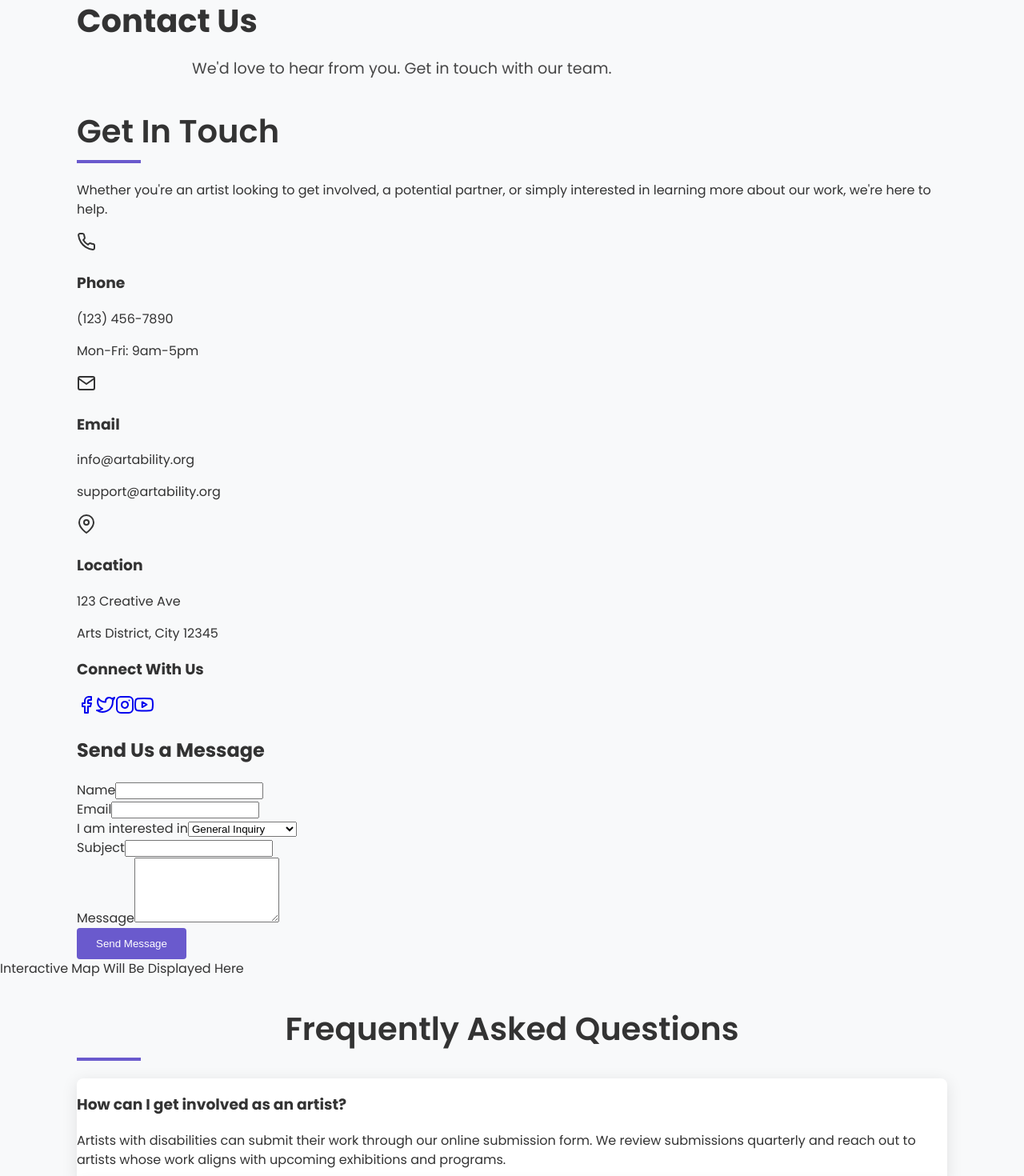
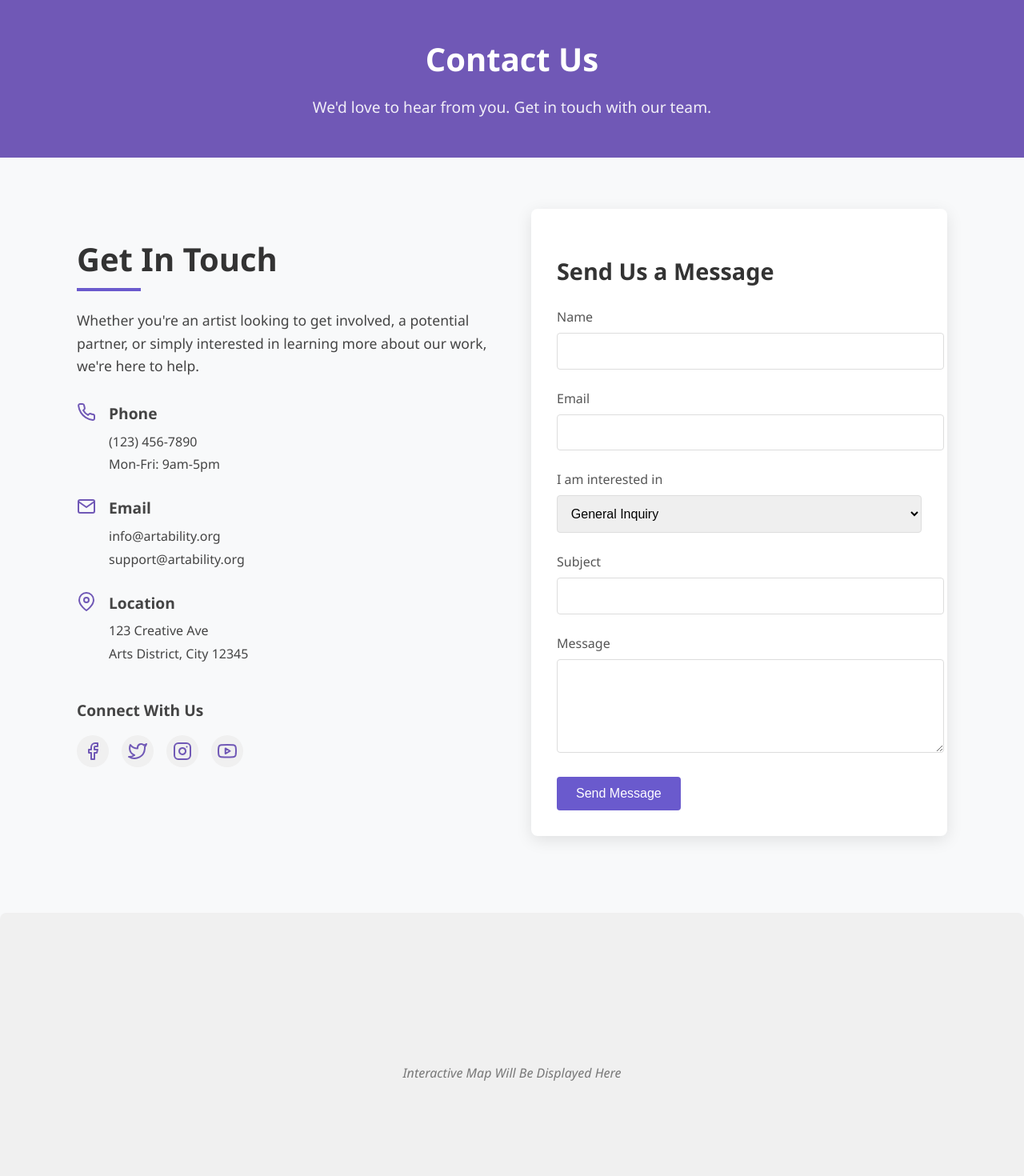
Before and after one commit to Bonaeineza31/Identity, a React (Vite) app in the folder identity/: page /contact in a window 1280 px wide. Shown: the part 80-1550 px from the top of the page at 80% size. Built offline with nearby package versions, Linux system fonts and the light colour scheme.

Commit message:
added the css of contact

```diff
--- a/identity/styles/contact.css
+++ b/identity/styles/contact.css
@@ -0,0 +1,285 @@
+/* Contact.css */
+
+/* Hero Section */
+.contact-page {
+    font-family: 'Segoe UI', Tahoma, Geneva, Verdana, sans-serif;
+    color: #333;
+  }
+
+  .contact-hero {
+    background-color: #7058b6;
+    color: white;
+    padding: 3rem 0;
+    text-align: center;
+  }
+
+  .page-title {
+    font-size: 2.5rem;
+    margin-bottom: 1rem;
+    font-weight: 700;
+  }
+
+  .page-subtitle {
+    font-size: 1.2rem;
+    max-width: 800px;
+    margin: 0 auto;
+    opacity: 0.9;
+  }
+
+  .container {
+    width: 90%;
+    max-width: 1200px;
+    margin: 0 auto;
+    padding: 0 1rem;
+  }
+
+  /* Contact Content */
+  .contact-content {
+    padding: 4rem 0;
+  }
+
+  .contact-grid {
+    display: grid;
+    grid-template-columns: 1fr 1fr;
+    gap: 3rem;
+  }
+
+  .section-heading {
+    font-size: 1.8rem;
+    color: #333;
+    margin-bottom: 1.5rem;
+    font-weight: 600;
+  }
+
+  .text-center {
+    text-align: center;
+  }
+
+  /* Contact Info */
+  .contact-info {
+    color: #444;
+  }
+
+  .contact-info p {
+    margin-bottom: 2rem;
+    font-size: 1.1rem;
+    line-height: 1.6;
+  }
+
+  .contact-methods {
+    margin-bottom: 2.5rem;
+  }
+
+  .contact-method {
+    display: flex;
+    margin-bottom: 1.5rem;
+  }
+
+  .method-icon {
+    margin-right: 1rem;
+    color: #7058b6;
+    flex-shrink: 0;
+  }
+
+  .method-info h3 {
+    margin: 0 0 0.5rem 0;
+    font-size: 1.2rem;
+    color: #444;
+    font-weight: 600;
+  }
+
+  .method-info p {
+    margin: 0 0 0.2rem 0;
+    font-size: 1rem;
+  }
+
+  /* Social Links */
+  .social-links h3 {
+    margin-bottom: 1rem;
+    font-size: 1.2rem;
+    font-weight: 600;
+  }
+
+  .social-icons {
+    display: flex;
+    gap: 1rem;
+  }
+
+  .social-icons a {
+    display: flex;
+    align-items: center;
+    justify-content: center;
+    width: 40px;
+    height: 40px;
+    border-radius: 50%;
+    background-color: #f0f0f0;
+    color: #7058b6;
+    transition: all 0.3s ease;
+  }
+
+  .social-icons a:hover {
+    background-color: #7058b6;
+    color: white;
+  }
+
+  /* Contact Form */
+  .contact-form-container {
+    background-color: #fff;
+    border-radius: 8px;
+    box-shadow: 0 5px 20px rgba(0, 0, 0, 0.1);
+    padding: 2rem;
+  }
+
+  .contact-form h2 {
+    font-size: 1.8rem;
+    margin-bottom: 1.5rem;
+    color: #333;
+    font-weight: 600;
+  }
+
+  .form-group {
+    margin-bottom: 1.5rem;
+  }
+
+  .form-group label {
+    display: block;
+    margin-bottom: 0.5rem;
+    color: #555;
+    font-weight: 500;
+  }
+
+  .form-group input,
+  .form-group select,
+  .form-group textarea {
+    width: 100%;
+    padding: 0.8rem;
+    border: 1px solid #ddd;
+    border-radius: 4px;
+    font-size: 1rem;
+    transition: border-color 0.3s;
+  }
+
+  .form-group input:focus,
+  .form-group select:focus,
+  .form-group textarea:focus {
+    outline: none;
+    border-color: #7058b6;
+  }
+
+  .btn {
+    display: inline-block;
+    background-color: #7058b6;
+    color: white;
+    padding: 0.8rem 1.5rem;
+    border: none;
+    border-radius: 4px;
+    font-size: 1rem;
+    font-weight: 500;
+    cursor: pointer;
+    text-decoration: none;
+    transition: background-color 0.3s;
+  }
+
+  .btn:hover {
+    background-color: #5e46a0;
+  }
+
+  /* Map Section */
+  .map-section {
+    padding: 2rem 0 4rem;
+  }
+
+  .map-placeholder {
+    width: 100%;
+    height: 400px;
+    background-color: #f0f0f0;
+    border-radius: 8px;
+    display: flex;
+    align-items: center;
+    justify-content: center;
+    color: #777;
+    font-style: italic;
+  }
+
+  /* FAQ Section */
+  .faq-section {
+    background-color: #f8f8f8;
+    padding: 4rem 0;
+  }
+
+  .faq-grid {
+    display: grid;
+    grid-template-columns: repeat(auto-fill, minmax(500px, 1fr));
+    gap: 2rem;
+    margin-top: 2rem;
+  }
+
+  .faq-item {
+    background-color: white;
+    border-radius: 8px;
+    padding: 1.5rem;
+    box-shadow: 0 2px 10px rgba(0, 0, 0, 0.05);
+  }
+
+  .faq-question {
+    color: #7058b6;
+    margin-top: 0;
+    margin-bottom: 1rem;
+    font-size: 1.2rem;
+  }
+
+  .faq-answer {
+    line-height: 1.6;
+    color: #555;
+  }
+
+  .card {
+    border-radius: 8px;
+    background-color: white;
+    box-shadow: 0 2px 10px rgba(0, 0, 0, 0.05);
+    transition: transform 0.3s, box-shadow 0.3s;
+  }
+
+  .card:hover {
+    transform: translateY(-5px);
+    box-shadow: 0 10px 25px rgba(0, 0, 0, 0.1);
+  }
+
+  /* Media Queries */
+  @media screen and (max-width: 1024px) {
+    .contact-grid {
+      gap: 2rem;
+    }
+
+    .faq-grid {
+      grid-template-columns: repeat(auto-fill, minmax(400px, 1fr));
+    }
+  }
+
+  @media screen and (max-width: 768px) {
+    .contact-grid {
+      grid-template-columns: 1fr;
+    }
+
+    .page-title {
+      font-size: 2rem;
+    }
+
+    .faq-grid {
+      grid-template-columns: 1fr;
+    }
+  }
+
+  @media screen and (max-width: 480px) {
+    .contact-method {
+      flex-direction: column;
+    }
+
+    .method-icon {
+      margin-bottom: 0.5rem;
+    }
+
+    .contact-form-container {
+      padding: 1.5rem;
+    }
+  }
```
